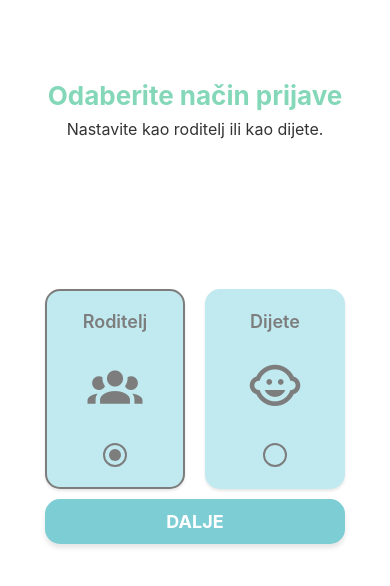
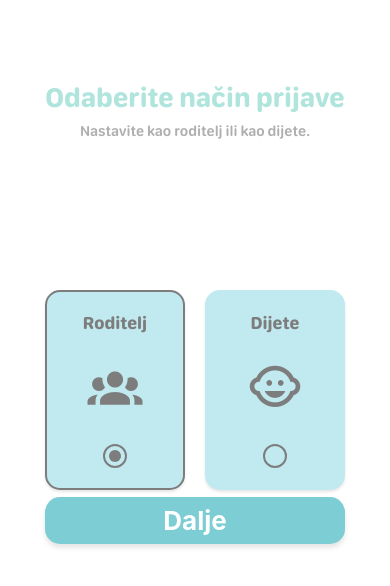
Before and after one commit to FarisGoralija/Pametnica, a React Native app in the folder frontend/: screen /ChooseRole in a window 390 px wide. Shown: the top 586 px of the page. Built offline with nearby package versions, Linux system fonts and the light colour scheme.

Commit message:
add_fonts

```diff
--- a/frontend/App.js
+++ b/frontend/App.js
@@ -1,6 +1,24 @@
 import React from "react";
+import { View, ActivityIndicator } from "react-native";
+import { useFonts } from "expo-font";
 import Navigation from "./navigation";
 
 export default function App() {
+  // Load your fonts
+  const [fontsLoaded] = useFonts({
+    "SFCompactRounded-Bold": require("./assets/fonts/SF-Compact-Rounded-Bold.ttf"),
+    "SFCompactRounded-Regular": require("./assets/fonts/SF-Compact-Rounded-Regular.ttf"),
+    "SFCompactRounded-Semibold": require("./assets/fonts/SF-Compact-Rounded-Semibold.ttf"),
+  });
+
+  if (!fontsLoaded) {
+    // Show a loading spinner until fonts are loaded
+    return (
+      <View style={{ flex: 1, justifyContent: "center", alignItems: "center" }}>
+        <ActivityIndicator size="large" />
+      </View>
+    );
+  }
+
   return <Navigation />;
 }
--- a/frontend/app.json
+++ b/frontend/app.json
@@ -24,6 +24,9 @@
     },
     "web": {
       "favicon": "./assets/favicon.png"
-    }
+    },
+    "plugins": [
+      "expo-font"
+    ]
   }
 }
--- a/frontend/components/HeaderNoBack.js
+++ b/frontend/components/HeaderNoBack.js
@@ -19,18 +19,19 @@ const styles = StyleSheet.create({
     paddingTop: 20,
   },
  title: {
-    fontSize: 26,
-    fontWeight: '700',
-    color: '#84D8B9', // Light green color from the image
+  fontSize: 28,
+  color: '#B0E5DD',
   textAlign: 'center',
   marginBottom: 8,
+  fontFamily: 'SFCompactRounded-Bold', // <-- add this
 },
 subtitle: {
-    fontSize: 16,
-    fontWeight: '400',
-    color: '#333333', // Dark text color
+  fontSize: 15,
+  color: '#AFAFAF',
   textAlign: 'center',
+  fontFamily: 'SFCompactRounded-Semibold', // <-- add this
 },
+
 });
 
 export default HeaderComponent;
--- a/frontend/components/NextButton.js
+++ b/frontend/components/NextButton.js
@@ -3,7 +3,7 @@
 import React from "react";
 import { TouchableOpacity, Text, StyleSheet } from "react-native";
 
-const NextButton = ({ title = "DALJE", onPress, isDisabled = false }) => {
+const NextButton = ({ title = "Dalje", onPress, isDisabled = false }) => {
   return (
     <TouchableOpacity
       style={[
@@ -23,7 +23,7 @@ const styles = StyleSheet.create({
   button: {
     width: "100%",
     maxWidth: 300, // Limit width for better appearance on tablets
-    paddingVertical: 12,
+    paddingVertical: 8,
     borderRadius: 15,
     backgroundColor: "#7CCDD4", // Primary light green color (matching your header)
     alignItems: "center",
@@ -39,9 +39,8 @@ const styles = StyleSheet.create({
   },
   buttonText: {
     color: "#FFFFFF", // White text
-    fontSize: 18,
+    fontSize: 26,
     fontWeight: "700",
-    textTransform: "uppercase",
   },
 });
 
--- a/frontend/components/RoleCard.js
+++ b/frontend/components/RoleCard.js
@@ -57,11 +57,13 @@ const styles = StyleSheet.create({
 
   // --- CONTENT STYLING ---
   title: {
-    fontSize: 18,
-    fontWeight: "600",
-    color: "#7D7D7D", // Dark gray text
-    marginBottom: 10,
-  },
+  fontSize: 18,
+  fontWeight: '600',
+  color: '#7D7D7D',
+  marginBottom: 10,
+  fontFamily: 'SFCompactRounded-Bold', // <-- add this
+},
+
   iconWrapper: {
     flex: 1, // Allows the icon to take up the middle space
     justifyContent: "center",
--- a/frontend/package.json
+++ b/frontend/package.json
@@ -16,7 +16,8 @@
     "react": "19.1.0",
     "react-native": "0.81.5",
     "react-native-safe-area-context": "~5.6.0",
-    "react-native-screens": "~4.16.0"
+    "react-native-screens": "~4.16.0",
+    "expo-font": "~14.0.10"
   },
   "private": true
 }
```
Also changed, not shown: frontend/assets/parent.svg (deleted), 1 other file (tests, documents, lock files or other folders). Lines whose indentation alone changed are shown as unchanged.
